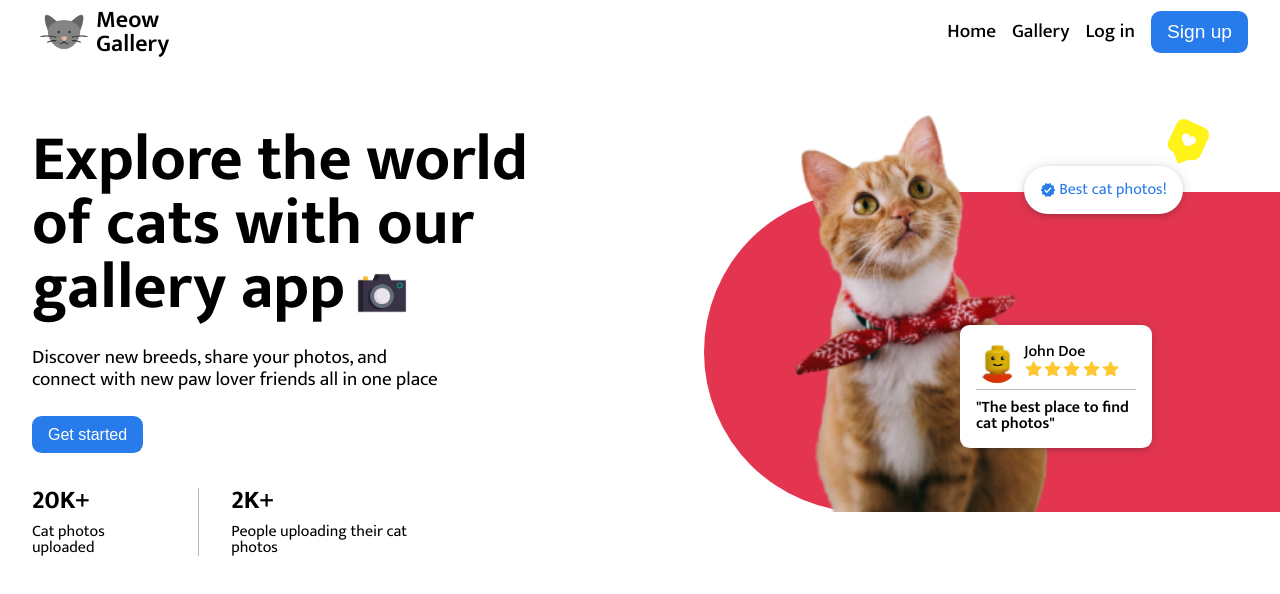
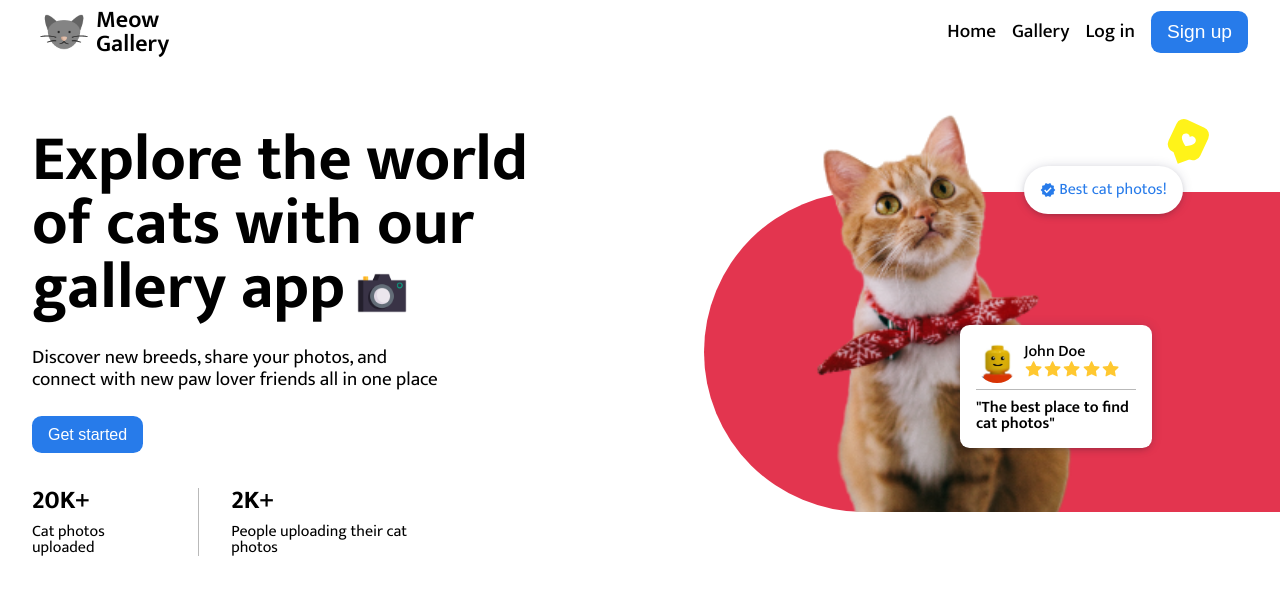
Before and after one commit to hafezfhmi/fullstack-mern-template, a React (Create React App) app in the folder client/: page / in a window 1280 px wide. Shown: the top 594 px of the page. Built offline with nearby package versions, Linux system fonts and the light colour scheme; no server answers.

Commit message:
Style: Client - Update hero image left positioning

```diff
--- a/client/src/components/Hero/hero.module.css
+++ b/client/src/components/Hero/hero.module.css
@@ -69,7 +69,7 @@
   position: absolute;
   bottom: 0;
   height: 26rem;
-  left: 4rem;
+  left: 5.4rem;
 }
 
 .heroReview {
```
